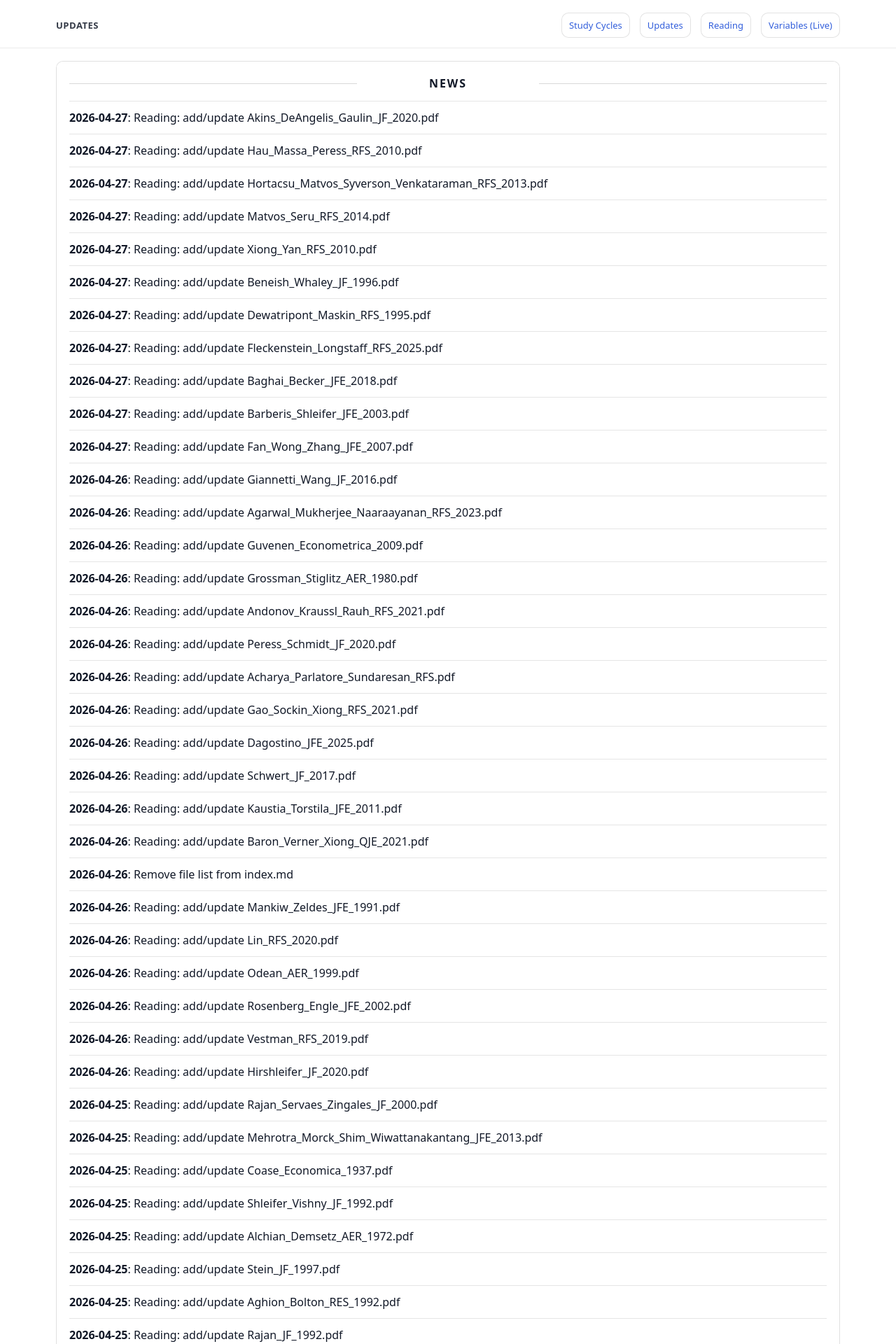
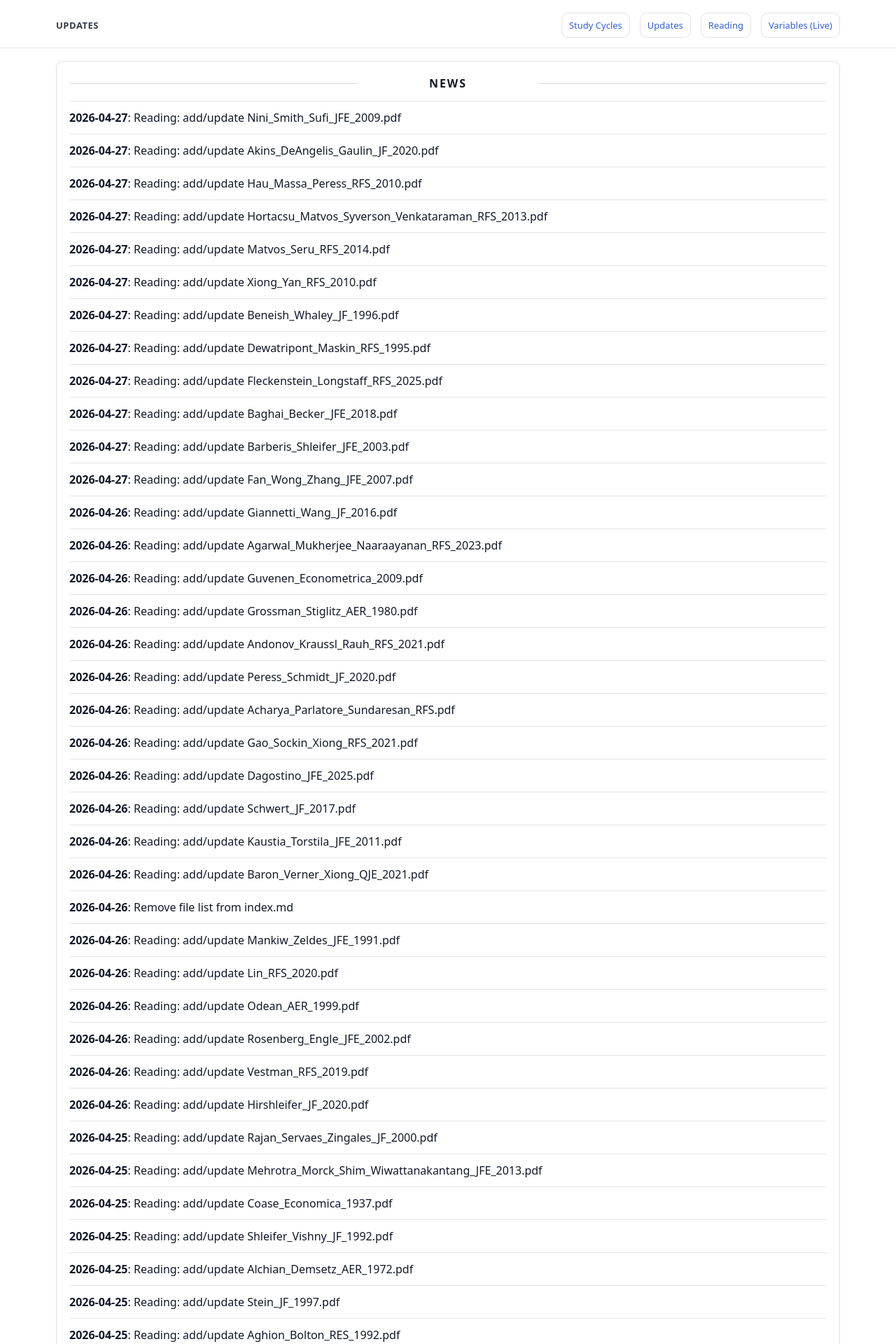
Before and after one commit to yaxinzn/study-archive, a Jekyll site: the page built from updates/index.md, in a window 1280 px wide. Shown: the top 1920 px of the page at 70% size. Built offline with Jekyll 4.4.1, drawn with Linux system fonts in a browser that asks for light colours; some of the changed text lies outside the part shown.

Commit message:
chore: update NEWS feed

```diff
--- a/_data/news.yml
+++ b/_data/news.yml
@@ -1,4 +1,7 @@
 # Auto-generated update history (sorted newest -> oldest). Do not edit manually.
+- ts: "1777286650"
+  date: "2026-04-27"
+  title: "Reading: add/update Nini_Smith_Sufi_JFE_2009.pdf"
 - ts: "1777286236"
   date: "2026-04-27"
   title: "Reading: add/update Akins_DeAngelis_Gaulin_JF_2020.pdf"
```
